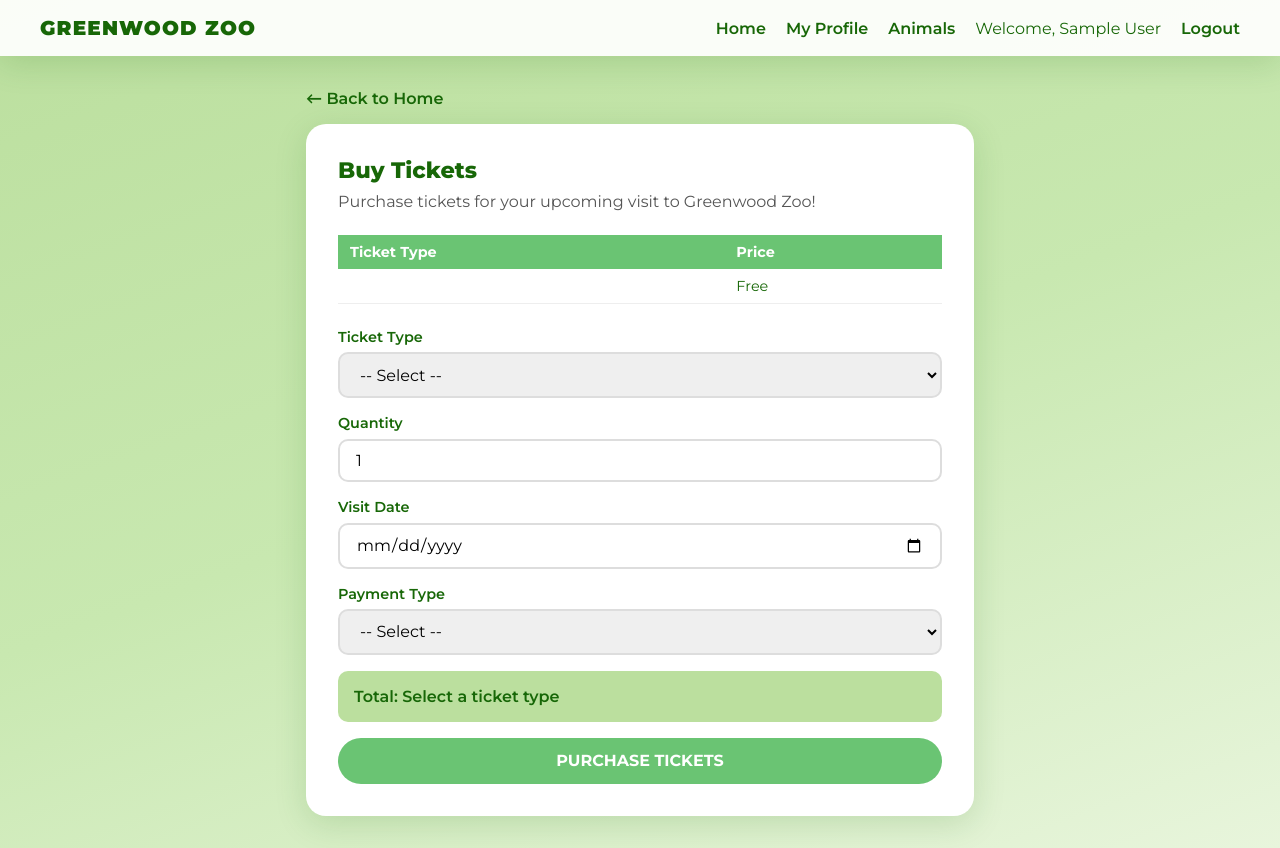
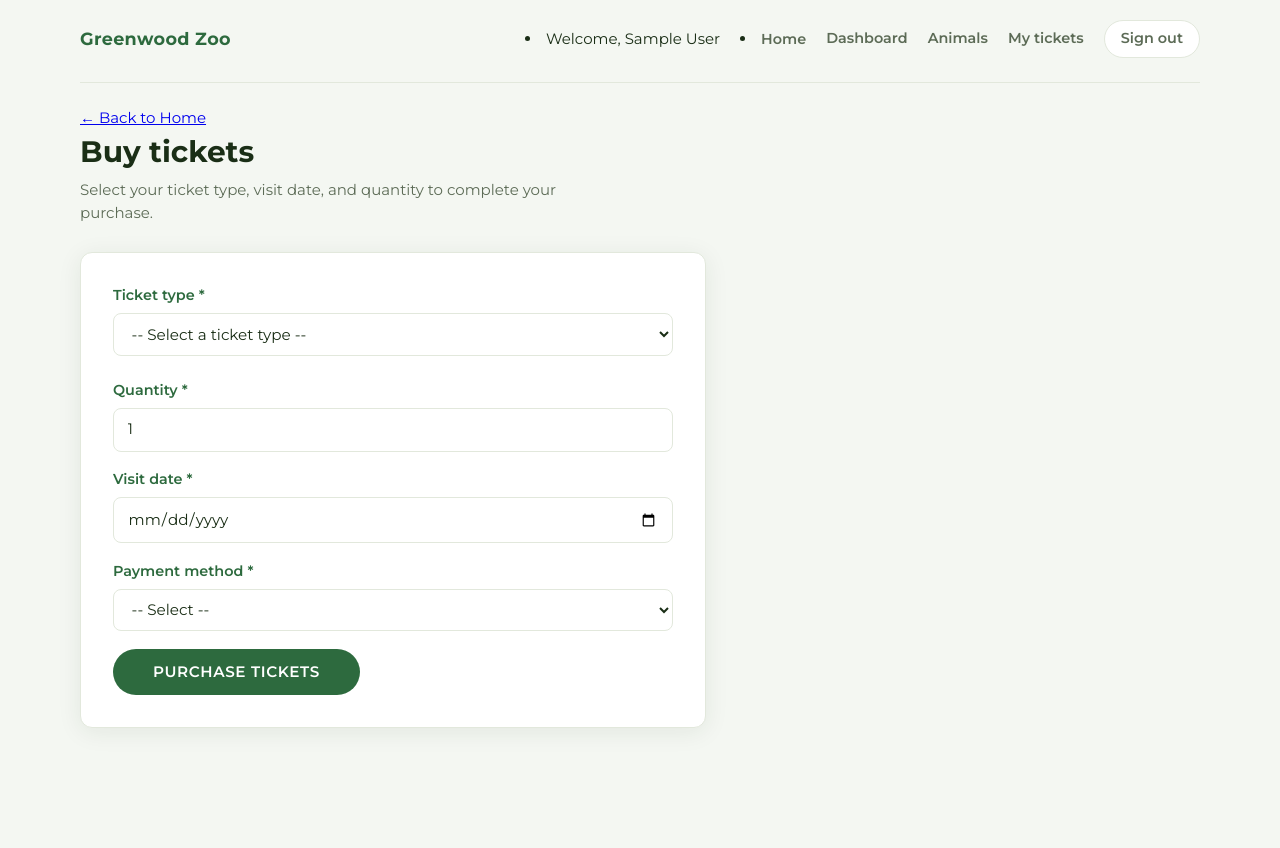
Before and after one commit to Parham-Ebrahimi/Zoo-Database-Project, a PHP site: page /buy_tickets.php in a window 1280 px wide. After the commit the page ends 728 px from the top, so only its background shows below. Run offline with PHP 8.4, Linux system fonts and the light colour scheme; the visitor is signed in with stand-in values (Sample User, id 1); tables that the repository leaves empty or names only in its code hold one stand-in row (values such as "Sample post"); data that the repository does not hold is empty.

Commit message:
fix bugs lol

```diff
--- a/webapp/buy_tickets.php
+++ b/webapp/buy_tickets.php
@@ -1,64 +1,75 @@
 <?php
 session_start();
 if (!isset($_SESSION['customer_id'])) {
-    header('Location: login.html');
+    header('Location: sign-in.html');
     exit;
 }
-require 'db.php';
+require_once 'db.php';
 
-$error = '';
+$error   = '';
 $success = '';
 
-// Zoo tickets only (order_tickets allows categories 1–4; not Food/Shop)
+// Zoo visit ticket types only (must match order_tickets CHECK: categories 1–4; not Food/Shop)
 $categories = $pdo->query("
-    SELECT * FROM ordercategories
+    SELECT OrderCategoryID, CategoryName, Price
+    FROM ordercategories
     WHERE OrderCategoryID BETWEEN 1 AND 4
-    ORDER BY Price
+    ORDER BY OrderCategoryID
 ")->fetchAll();
 
 if ($_SERVER['REQUEST_METHOD'] === 'POST') {
-    $categoryID    = (int)$_POST['category_id'];
-    $quantity      = (int)$_POST['quantity'];
-    $payment       = $_POST['payment_type'];
-    $visit_date    = $_POST['visit_date'];
-    $customerID    = $_SESSION['customer_id'];
+    $customerID  = (int) $_SESSION['customer_id'];
+    $categoryID  = (int) $_POST['category_id'];
+    $quantity    = (int) $_POST['quantity'];
+    $paymentMode = trim($_POST['payment_mode']);
+    $visitDate   = $_POST['visit_date'];
 
-    if (!$categoryID || !$quantity || !$payment || !$visit_date) {
+    // Validate
+    if (!$categoryID || !$quantity || !$paymentMode || !$visitDate) {
         $error = 'Please fill in all fields.';
     } elseif ($categoryID < 1 || $categoryID > 4) {
         $error = 'Please select a valid zoo ticket type (Adult, Child, Senior, or Student).';
+    } elseif ($quantity < 1 || $quantity > 20) {
+        $error = 'Quantity must be between 1 and 20.';
+    } elseif (strtotime($visitDate) < strtotime('today')) {
+        $error = 'Visit date cannot be in the past.';
     } else {
+        // Get price for selected category
+        $stmt = $pdo->prepare("SELECT Price FROM ordercategories WHERE OrderCategoryID = ?");
+        $stmt->execute([$categoryID]);
+        $price = $stmt->fetchColumn();
+
+        if (!$price) {
+            $error = 'Invalid ticket type selected.';
+        } else {
+            $total = $price * $quantity;
+
             try {
-            // Get price from ordercategories
-            $cat = $pdo->prepare("SELECT * FROM ordercategories WHERE OrderCategoryID = ?");
-            $cat->execute([$categoryID]);
-            $category = $cat->fetch();
-
-            $total = $category['Price'] * $quantity;
+                $pdo->beginTransaction();
 
                 // Insert into orders
-            $stmt = $pdo->prepare("INSERT INTO orders
-                (OrderDate, CustomerID, OrderCategoryID, PaymentMode, TransactionAmount, ScheduledDate)
-                VALUES (?, ?, ?, ?, ?, ?)");
-            $stmt->execute([
-                date('Y-m-d'),
-                $customerID,
-                $categoryID,
-                $payment,
-                $total,
-                $visit_date
-            ]);
-
+                $stmt = $pdo->prepare("
+                    INSERT INTO orders (OrderDate, CustomerID, OrderCategoryID, PaymentMode, TransactionAmount, ScheduledDate)
+                    VALUES (CURDATE(), ?, ?, ?, ?, ?)
+                ");
+                $stmt->execute([$customerID, $categoryID, $paymentMode, $total, $visitDate]);
                 $orderID = $pdo->lastInsertId();
 
                 // Insert into order_tickets
-            $stmt2 = $pdo->prepare("INSERT INTO order_tickets (OrderID, OrderCategoryID, Quantity)
-                VALUES (?, ?, ?)");
-            $stmt2->execute([$orderID, $categoryID, $quantity]);
+                $stmt = $pdo->prepare("
+                    INSERT INTO order_tickets (OrderID, OrderCategoryID, Quantity)
+                    VALUES (?, ?, ?)
+                ");
+                $stmt->execute([$orderID, $categoryID, $quantity]);
 
-            $success = "Successfully purchased $quantity {$category['CategoryName']} ticket(s) for $visit_date! Total: $" . number_format($total, 2);
-        } catch (PDOException $e) {
-            $error = 'Purchase failed: ' . $e->getMessage();
+                $pdo->commit();
+                $success = 'Order placed! ' . (int) $quantity . ' × ' . htmlspecialchars($_POST['category_name'] ?? 'ticket')
+                    . ' for ' . date('M j, Y', strtotime($visitDate)) . '. Total: $' . number_format($total, 2);
+
+            } catch (Exception $e) {
+                $pdo->rollBack();
+                $error = 'Order failed: ' . $e->getMessage();
+            }
         }
     }
 }
@@ -69,93 +80,132 @@
     <meta charset="UTF-8">
     <meta name="viewport" content="width=device-width, initial-scale=1.0">
     <title>Buy Tickets — Greenwood Zoo</title>
-    <link rel="stylesheet" href="index.css">
+    <link rel="stylesheet" href="customer-reports.css">
     <style>
-        .tickets-wrapper { max-width: 700px; margin: 2rem auto; padding: 0 1rem; }
-        .ticket-card { background: white; border-radius: 20px; padding: 2rem; box-shadow: var(--shadow); }
-        .ticket-card h2 { font-size: 1.4rem; font-weight: 800; margin-bottom: 0.5rem; }
-        .ticket-card p { margin-bottom: 1.5rem; color: #555; }
-        .form-group { display: flex; flex-direction: column; gap: 0.4rem; margin-bottom: 1rem; }
-        .form-group label { font-weight: 600; font-size: 0.9rem; }
-        .form-group input, .form-group select { padding: 0.65rem 1rem; border: 2px solid #ddd; border-radius: 10px; font: inherit; }
-        .form-group input:focus, .form-group select:focus { outline: none; border-color: var(--accent-color); }
-        .price-display { background: var(--base-color); border-radius: 10px; padding: 1rem; margin-bottom: 1rem; font-weight: 600; }
-        .buy-btn { width: 100%; padding: 0.85rem; background: var(--accent-color); border: none; border-radius: 1000px; font: inherit; font-weight: 700; font-size: 1rem; cursor: pointer; color: white; text-transform: uppercase; }
-        .buy-btn:hover { background: var(--text-color); }
-        .msg-error { color: #e74c3c; font-weight: 600; margin-bottom: 1rem; }
+        .form-card {
+            background: var(--cr-surface);
+            border-radius: var(--cr-radius);
+            box-shadow: var(--cr-shadow);
+            border: 1px solid var(--cr-border);
+            padding: 2rem;
+            max-width: 560px;
+        }
+        .form-group {
+            display: flex;
+            flex-direction: column;
+            margin-bottom: 1.1rem;
+        }
+        .form-group label {
+            font-weight: 600;
+            font-size: 0.9rem;
+            margin-bottom: 0.4rem;
+            color: var(--cr-accent);
+        }
+        .form-group select,
+        .form-group input {
+            padding: 0.6rem 0.85rem;
+            border: 1px solid var(--cr-border);
+            border-radius: 8px;
+            font: inherit;
+            font-size: 0.95rem;
+            background: white;
+            color: var(--cr-text);
+        }
+        .form-group select:focus,
+        .form-group input:focus {
+            outline: none;
+            border-color: var(--cr-accent-soft);
+        }
+        .ticket-price {
+            margin-top: 0.4rem;
+            font-size: 0.85rem;
+            color: var(--cr-muted);
+        }
+        .total-row {
+            margin: 1.25rem 0;
+            padding: 0.85rem 1rem;
+            background: #eef6ea;
+            border-radius: 8px;
+            font-weight: 700;
+            color: var(--cr-accent);
+            font-size: 1.05rem;
+        }
+        .submit-btn {
+            padding: 0.75rem 2.5rem;
+            background: var(--cr-accent);
+            color: white;
+            border: none;
+            border-radius: 999px;
+            font: inherit;
+            font-weight: 600;
+            font-size: 0.95rem;
+            cursor: pointer;
+            text-transform: uppercase;
+            letter-spacing: 0.04em;
+        }
+        .submit-btn:hover { background: #1a5c2b; }
+        .msg-error   { color: #c0392b; font-weight: 600; margin-bottom: 1rem; }
         .msg-success { color: #27ae60; font-weight: 600; margin-bottom: 1rem; }
-        .price-table { width: 100%; border-collapse: collapse; margin-bottom: 1.5rem; font-size: 0.9rem; }
-        .price-table th { background: var(--accent-color); color: white; padding: 8px 12px; text-align: left; }
-        .price-table td { padding: 8px 12px; border-bottom: 1px solid #eee; }
-        .back-link { display: inline-block; margin-bottom: 1rem; color: var(--text-color); font-weight: 600; }
     </style>
 </head>
-<body>
-    <header class="site-header">
-        <a class="logo" href="index.php">Greenwood Zoo</a>
-        <nav aria-label="Main">
-            <ul class="nav-links">
+<body class="cr-body">
+    <div class="cr-shell">
+        <header class="cr-topbar">
+            <span class="cr-brand">Greenwood Zoo</span>
+            <nav class="cr-nav">
+                <li><span>Welcome, <?= htmlspecialchars($_SESSION['firstname']) ?></span></li>
                 <li><a href="index.php">Home</a></li>
-                <li><a href="customer_profile.php">My Profile</a></li>
-                <li><a href="customer_animals_report.php">Animals</a></li>
-                <li><span>Welcome, <?= htmlspecialchars($_SESSION['firstname']) ?></span></li>
-                <li><a href="logout.php">Logout</a></li>
-            </ul>
+                <a href="customer-dashboard.php">Dashboard</a>
+                <a href="customer_animals_report.php">Animals</a>
+                <a href="customer_tickets_report.php">My tickets</a>
+                <a class="cr-btn-outline" href="logout.php">Sign out</a>
             </nav>
         </header>
 
-    <div class="tickets-wrapper">
+        <main>
+            <div class="cr-hero">
                  <a class="back-link" href="index.php">← Back to Home</a>
-        <div class="ticket-card">
-            <h2>Buy Tickets</h2>
-            <p>Purchase tickets for your upcoming visit to Greenwood Zoo!</p>
+                <h1>Buy tickets</h1>
+                <p>Select your ticket type, visit date, and quantity to complete your purchase.</p>
+            </div>
 
-            <!-- Price table pulled from database -->
-            <table class="price-table">
-                <tr>
-                    <th>Ticket Type</th>
-                    <th>Price</th>
-                </tr>
-                <?php foreach ($categories as $cat): ?>
-                <tr>
-                    <td><?= htmlspecialchars($cat['CategoryName']) ?></td>
-                    <td><?= $cat['Price'] == 0 ? 'Free' : '$' . number_format($cat['Price'], 2) ?></td>
-                </tr>
-                <?php endforeach; ?>
-            </table>
+            <div class="form-card">
+                <?php if ($error):   ?><p class="msg-error"><?= htmlspecialchars($error) ?></p><?php endif; ?>
+                <?php if ($success): ?><p class="msg-success"><?= $success ?></p><?php endif; ?>
 
-            <?php if ($error): ?>
-                <p class="msg-error"><?= htmlspecialchars($error) ?></p>
-            <?php endif; ?>
-            <?php if ($success): ?>
-                <p class="msg-success"><?= htmlspecialchars($success) ?></p>
-            <?php endif; ?>
-
-            <form method="POST">
+                <form method="POST" id="ticketForm">
                     <div class="form-group">
-                    <label>Ticket Type</label>
-                    <select name="category_id" required onchange="updatePrice()">
-                        <option value="">-- Select --</option>
+                        <label for="category_id">Ticket type *</label>
+                        <select name="category_id" id="category_id" required onchange="updatePrice()">
+                            <option value="">-- Select a ticket type --</option>
                             <?php foreach ($categories as $cat): ?>
                                 <option value="<?= $cat['OrderCategoryID'] ?>"
-                                data-price="<?= $cat['Price'] ?>">
-                            <?= htmlspecialchars($cat['CategoryName']) ?>
-                            — <?= $cat['Price'] == 0 ? 'Free' : '$' . number_format($cat['Price'], 2) ?>
+                                        data-price="<?= htmlspecialchars((string) $cat['Price']) ?>"
+                                        data-name="<?= htmlspecialchars($cat['CategoryName']) ?>">
+                                    <?= htmlspecialchars($cat['CategoryName']) ?> — $<?= number_format((float) $cat['Price'], 2) ?>
                                 </option>
                             <?php endforeach; ?>
                         </select>
+                        <span class="ticket-price" id="priceHint"></span>
                     </div>
+
+                    <!-- Hidden field to pass category name for success message -->
+                    <input type="hidden" name="category_name" id="category_name">
+
                     <div class="form-group">
-                    <label>Quantity</label>
-                    <input type="number" name="quantity" min="1" max="20" value="1" required onchange="updatePrice()">
+                        <label for="quantity">Quantity *</label>
+                        <input type="number" name="quantity" id="quantity" min="1" max="20" value="1" required onchange="updatePrice()">
                     </div>
+
                     <div class="form-group">
-                    <label>Visit Date</label>
-                    <input type="date" name="visit_date" min="<?= date('Y-m-d') ?>" required>
+                        <label for="visit_date">Visit date *</label>
+                        <input type="date" name="visit_date" id="visit_date" required
+                               min="<?= date('Y-m-d') ?>">
                     </div>
+
                     <div class="form-group">
-                    <label>Payment Type</label>
-                    <select name="payment_type" required>
+                        <label for="payment_mode">Payment method *</label>
+                        <select name="payment_mode" id="payment_mode" required>
                             <option value="">-- Select --</option>
                             <option value="Credit Card">Credit Card</option>
                             <option value="Debit Card">Debit Card</option>
@@ -164,28 +214,36 @@
                         </select>
                     </div>
 
-                <div class="price-display" id="price-display">
-                    Total: Select a ticket type
+                    <div class="total-row" id="totalRow" style="display:none">
+                        Total: <span id="totalAmount">$0.00</span>
                     </div>
 
-                <button type="submit" class="buy-btn">Purchase Tickets</button>
+                    <button type="submit" class="submit-btn">Purchase tickets</button>
                 </form>
             </div>
+        </main>
     </div>
 
     <script>
         function updatePrice() {
-            const select = document.querySelector('[name="category_id"]');
-            const qty = parseInt(document.querySelector('[name="quantity"]').value) || 1;
-            const selected = select.options[select.selectedIndex];
-            const price = parseFloat(selected.dataset.price) || 0;
-            const total = (price * qty).toFixed(2);
-            const display = document.getElementById('price-display');
+            const select   = document.getElementById('category_id');
+            const qty      = parseInt(document.getElementById('quantity').value) || 0;
+            const option   = select.options[select.selectedIndex];
+            const price    = parseFloat(option.dataset.price) || 0;
+            const name     = option.dataset.name || '';
+            const total    = price * qty;
+            const hint     = document.getElementById('priceHint');
+            const totalRow = document.getElementById('totalRow');
 
-            if (select.value) {
-                display.textContent = `Total: $${total} (${qty} x $${price.toFixed(2)})`;
+            document.getElementById('category_name').value = name;
+
+            if (price > 0) {
+                hint.textContent = '$' + price.toFixed(2) + ' per ticket';
+                totalRow.style.display = 'block';
+                document.getElementById('totalAmount').textContent = '$' + total.toFixed(2);
             } else {
-                display.textContent = 'Total: Select a ticket type';
+                hint.textContent = '';
+                totalRow.style.display = 'none';
             }
         }
     </script>
--- a/webapp/customer-dashboard.php
+++ b/webapp/customer-dashboard.php
@@ -47,7 +47,7 @@
     <meta charset="UTF-8">
     <meta name="viewport" content="width=device-width, initial-scale=1.0">
     <title>Dashboard — Greenwood Zoo</title>
-    <link rel="stylesheet" href="customer-reports.css">
+    <link rel="stylesheet" href="index.css">
     <style>
         .cr-shell--dash {
             max-width: 1200px;
--- a/webapp/customer_profile.php
+++ b/webapp/customer_profile.php
@@ -171,7 +171,7 @@
     </header>
 
     <div class="profile-wrapper">
-        <a class="back-link" href="index.php">← Back to Home</a>
+        <a class="back-link" href="customer-dashboard.php">← Back to Dashboard</a>
 
         <div class="profile-card">
             <h2>My Profile</h2>
--- a/webapp/index.php
+++ b/webapp/index.php
@@ -18,7 +18,7 @@
 
                 <?php if (isset($_SESSION['customer_id'])): ?>
                     <li><span>Welcome, <?= $_SESSION['firstname'] ?></span></li>
-                    <li><a href="customer_profile.php">Profile</a></li>
+                    <li><a href="customer-dashboard.php">Dashboard</a></li>
                     <li><a href="logout.php">Logout</a></li>
                 <?php else: ?>
                     <li><a href="login.html">Login</a></li>
--- a/webapp/login_handler.php
+++ b/webapp/login_handler.php
@@ -32,7 +32,7 @@
     $_SESSION['firstname'] = $customer['FirstName'];
     $_SESSION['role'] = 'customer';
 
-    header('Location: index.php');
+    header('Location: customer-dashboard.php');
     exit;
 }
 
```
Also changed, not shown: webapp/admin-dashboard.php (deleted, +0 -120 lines), webapp/buy-tickets.php (deleted, +0 -248 lines). Lines whose indentation alone changed are shown as unchanged.
